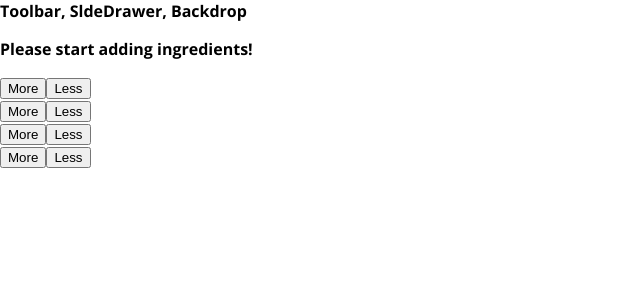
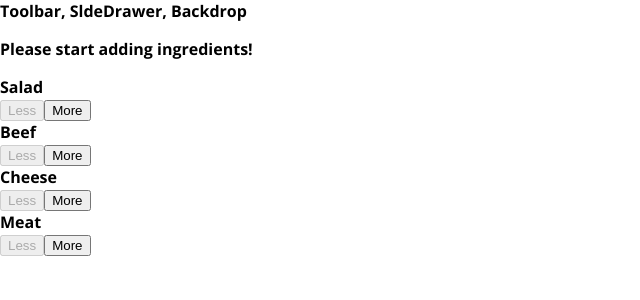
Before and after one commit to mdiktushar/Burger-Builder, a React app: page / in a window 1280 px wide. Shown: the top 300 px of the page, without its empty margins (0-640 px from the left). Built offline with nearby package versions, Linux system fonts and the light colour scheme.

Commit message:
8.17. Removing Ingredients Safely

```diff
--- a/src/components/Burger/BurgerIngredient/BuildControls/BuildControl/BuildControl.js
+++ b/src/components/Burger/BurgerIngredient/BuildControls/BuildControl/BuildControl.js
@@ -5,9 +5,16 @@
 const BuildControl = props => {
   return (
     <div className={classes.BuildControl}>
-        <div className={classes.Label}>{props.lable}</div>
-        <button className={classes.Less}>More</button>
-        <button className={classes.More}>Less</button>
+        <div className={classes.Label}>{props.label}</div>
+        <button
+          className = {classes.Less}
+          onClick = {props.removed}
+          disabled = {props.disabled}
+        >Less</button>
+        <button
+          className = {classes.More}
+          onClick = {props.added}
+        >More</button>
     </div>
   )
 }
--- a/src/components/Burger/BurgerIngredient/BuildControls/BuildControls.js
+++ b/src/components/Burger/BurgerIngredient/BuildControls/BuildControls.js
@@ -10,10 +10,16 @@
     { label: 'Meat', type: 'meat'},
 ]
 
-const BuildControls = props => (
+const BuildControls = (props) => (
     <div className={classes.BuildControls}>
         {controls.map(ctrl => (
-            <BuildControl key={ctrl.label} label={ctrl.label}/>
+            <BuildControl
+                key={ctrl.label}
+                label={ctrl.label}
+                added = {() => props.ingredientAdded(ctrl.type)}
+                removed = {() => props.ingredientRemove(ctrl.type)}
+                disabled = {props.disable[ctrl.type]}
+            />
         ))}
     </div>
 )
--- a/src/containers/BurgerBuilder/BurgerBuilder.js
+++ b/src/containers/BurgerBuilder/BurgerBuilder.js
@@ -3,6 +3,14 @@
 import Burger from '../../components/Burger/Burger'
 import BuildControls from '../../components/Burger/BurgerIngredient/BuildControls/BuildControls'
 import Auxlary from '../../hoc/Auxlary'
+
+
+const INGREDIENT_PRICES ={
+  salad: 0.5,
+  cheese: 0.4,
+  meat: 1.3,
+  beef: 0.7
+}
 
 export class BurgerBuilder extends Component {
 //   static propTypes = {}
@@ -12,13 +20,60 @@
       beef: 0,
       cheese: 0,
       meat:0
+    },
+    totalPrice: 4
+  }
+
+  addIngredientHandler = (type) => {
+    const oldCount = this.state.ingredients[type];
+    const updatedCount = oldCount + 1;
+    const updatedIngredients = {
+      ...this.state.ingredients
     }
+    updatedIngredients[type] = updatedCount;
+    const priceAddition = INGREDIENT_PRICES[type];
+    const oldPrice = this.state.totalPrice;
+    const newPrice = oldPrice + priceAddition
+    this.setState({
+      totalPrice: newPrice,
+      ingredients: updatedIngredients
+    })
   }
+
+  removeIngredientHandle = type => {
+    const oldCount = this.state.ingredients[type];
+    if (oldCount <= 0) {
+      return
+    }
+    const updatedCount = oldCount - 1;
+    const updatedIngredients = {
+      ...this.state.ingredients
+    }
+    updatedIngredients[type] = updatedCount;
+    const priceDuduction = INGREDIENT_PRICES[type];
+    const oldPrice = this.state.totalPrice;
+    const newPrice = oldPrice + priceDuduction
+    this.setState({
+      totalPrice: newPrice,
+      ingredients: updatedIngredients
+    })
+  }
+
   render() {
+    const disabledInfo = {
+      ...this.state.ingredients
+    }
+    for (let key in disabledInfo) {
+      disabledInfo[key] = disabledInfo[key] <= 0
+    }
     return (
     <Auxlary>
         <Burger ingredients={this.state.ingredients} />
-        <BuildControls />
+        <BuildControls
+          ingredientAdded = {this.addIngredientHandler}
+          ingredientRemove = {this.removeIngredientHandle}
+          disable = {disabledInfo}
+        />
     </Auxlary>
 )
   }
```
